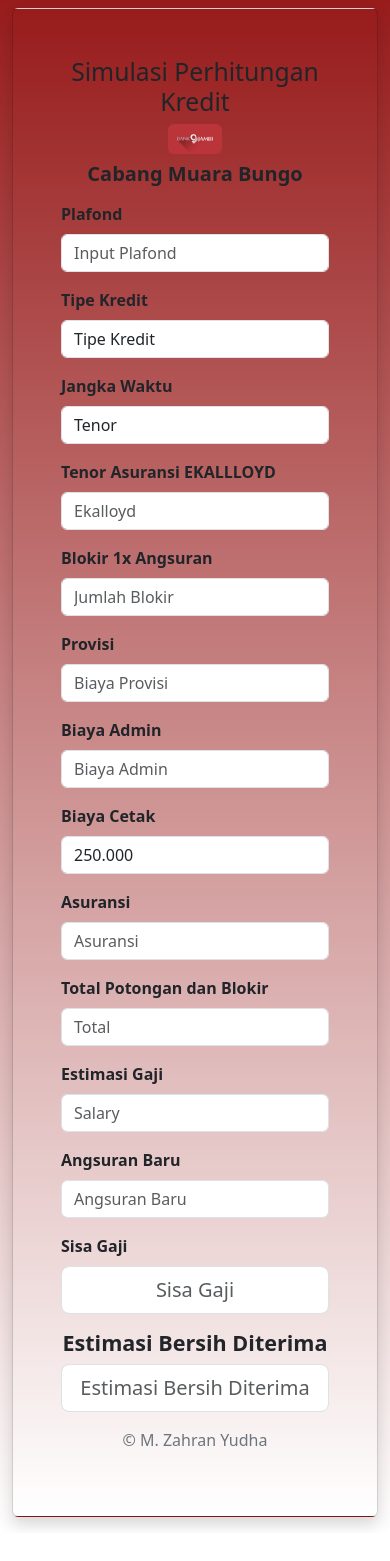
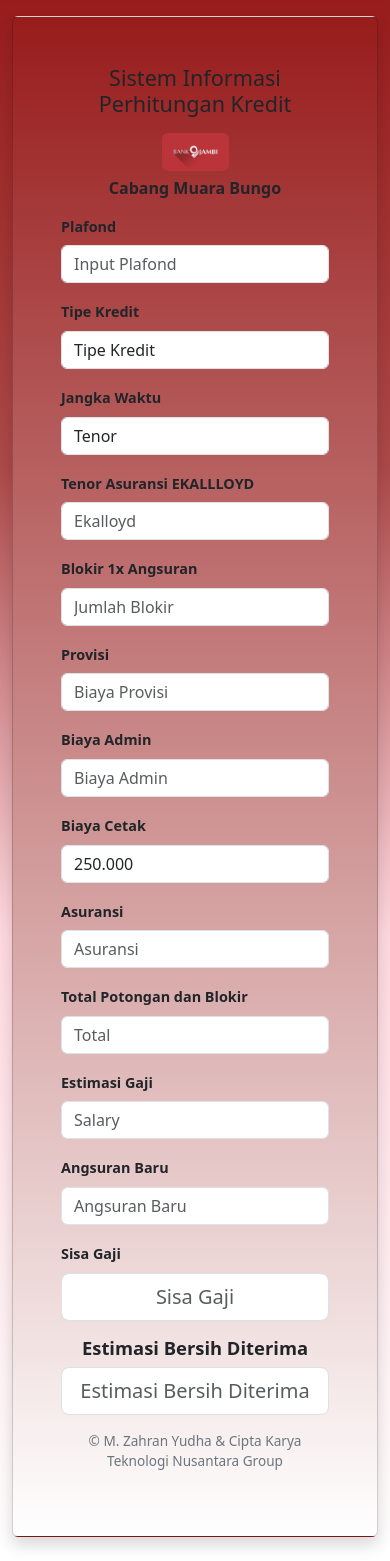
Before and after one commit to kaptenPijay/aplikasi-perhitungan-kredit, a website built with Vite: page index.html in a window 390 px wide. Before the commit the page ends 1533 px from the top, so only its background shows below. Built offline with nearby package versions, Linux system fonts and the light colour scheme; some packages are replaced by stand-ins of ours.

Commit message:
thankyou agrey

```diff
--- a/index.html
+++ b/index.html
@@ -2,13 +2,16 @@
 <html lang="id">
   <head>
     <meta charset="UTF-8" />
+    <meta name="viewport" content="width=device-width, initial-scale=1.0" />
     <title>Aplikasi Perhitungan Kredit Internal</title>
     <link rel="stylesheet" href="/src/style.css" />
   </head>
   <body>
     <div class="container">
       <div class="card custom-card p-5 rounded shadow mb-3 mt-2">
-        <h2 class="text-center text-dark">Simulasi Perhitungan Kredit</h2>
+        <h2 class="text-center text-dark">
+          Sistem Informasi Perhitungan Kredit
+        </h2>
         <div class="d-flex justify-content-center">
           <img
             class="img-fluid rounded"
@@ -231,7 +234,9 @@
           </div>
         </div>
 
-        <p class="text-secondary text-center mt-3">&copy; M. Zahran Yudha</p>
+        <p class="text-secondary text-center mt-3">
+          &copy; M. Zahran Yudha & Cipta Karya Teknologi Nusantara Group
+        </p>
       </div>
     </div>
 
--- a/src/style.css
+++ b/src/style.css
@@ -10,31 +10,136 @@
   -webkit-font-smoothing: antialiased;
   -moz-osx-font-smoothing: grayscale;
 }
-body {
-  background: linear-gradient(to bottom, rgb(152, 28, 28), white) !important;
-  background-repeat: no-repeat;
+
+* {
+  box-sizing: border-box;
 }
 
+body {
+  margin: 0;
+  padding: 0;
+  min-height: 100vh;
+  background: linear-gradient(to bottom, rgb(152, 28, 28) 0%, rgba(152, 28, 28, 0.8) 30%, rgba(255, 192, 203, 0.6) 60%, white 100%) !important;
+  background-repeat: no-repeat;
+  background-attachment: fixed;
+  background-size: 100% 100%;
+}
+
+.container {
+  width: 100%;
+  max-width: 1200px;
+  margin: 0 auto;
+  padding: 1rem;
+}
+
+.custom-card {
+  background: linear-gradient(to bottom, rgb(152, 28, 28), white);
+  border-radius: 15px;
+  max-width: 100%;
+}
+
+@media (max-width: 991px) {
+  .container {
+    padding: 0.75rem;
+  }
+
   .custom-card {
-    background: linear-gradient(to bottom, rgb(152, 28, 28), white);
+    padding: 2rem !important;
+  }
+}
 
-    border-radius: 15px;
+@media (max-width: 767px) {
+  body {
+    background-attachment: scroll;
   }
- @media (max-width: 767px) {
-    .card {
-      width: 100%;
-      margin: 0 !important;
-      border-radius: 0.5rem;
-      padding: 1.5rem;
-    }
-    .form-control {
-      font-size: 1.1rem;
-      padding: 0.6rem 0.5rem;
-    }
-    label {
-      font-size: 1rem;
-    }
-    h3 {
-      font-size: 1.4rem;
-    }
+
+  .container {
+    padding: 0.5rem;
   }
+
+  .custom-card {
+    margin: 0.5rem 0 !important;
+    padding: 1.25rem !important;
+    border-radius: 0.75rem;
+  }
+
+  .custom-card h2 {
+    font-size: 1.35rem;
+    margin-bottom: 1rem;
+  }
+
+  .custom-card h5 {
+    font-size: 1rem;
+    margin-top: 0.5rem;
+    margin-bottom: 1rem;
+  }
+
+  .custom-card h4 {
+    font-size: 1.15rem;
+  }
+
+  .custom-card img {
+    width: 25% !important;
+    max-width: 80px;
+  }
+
+  .form-control {
+    font-size: 0.95rem;
+    padding: 0.6rem 0.75rem;
+  }
+
+  .form-control-lg {
+    font-size: 1.05rem;
+    padding: 0.75rem 1rem;
+  }
+
+  label {
+    font-size: 0.9rem;
+    margin-bottom: 0.35rem !important;
+  }
+
+  .row {
+    margin-left: 0;
+    margin-right: 0;
+  }
+
+  .col-12 {
+    padding-left: 0;
+    padding-right: 0;
+  }
+
+  .mb-3 {
+    margin-bottom: 0.85rem !important;
+  }
+
+  .mt-3 {
+    margin-top: 1rem !important;
+  }
+
+  .text-secondary {
+    font-size: 0.85rem;
+  }
+}
+
+@media (max-width: 375px) {
+  .custom-card {
+    padding: 1rem !important;
+  }
+
+  .custom-card h2 {
+    font-size: 1.2rem;
+  }
+
+  .custom-card h5 {
+    font-size: 0.9rem;
+  }
+
+  .form-control {
+    font-size: 0.9rem;
+    padding: 0.5rem 0.65rem;
+  }
+
+  label {
+    font-size: 0.85rem;
+  }
+}
```
